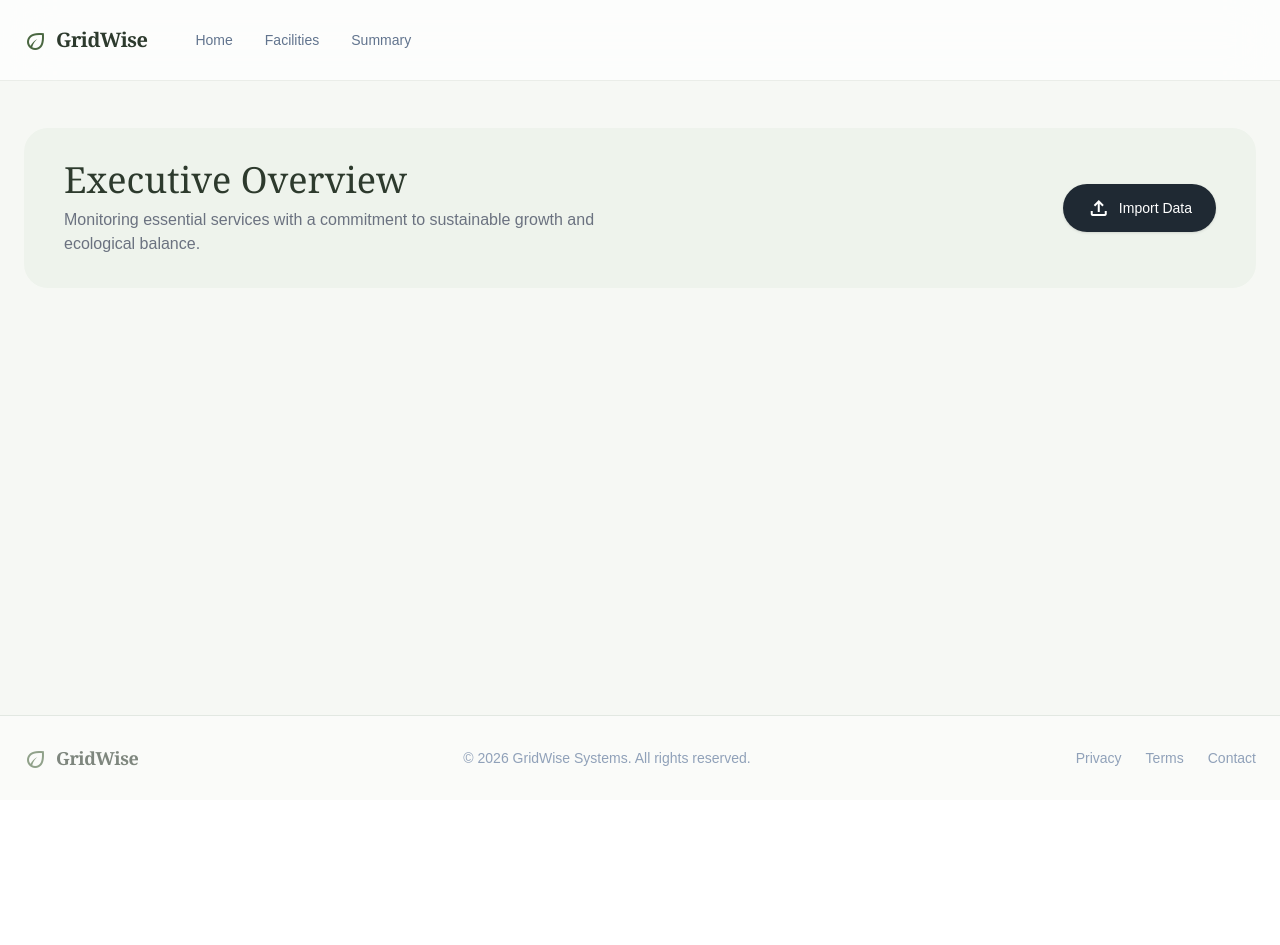
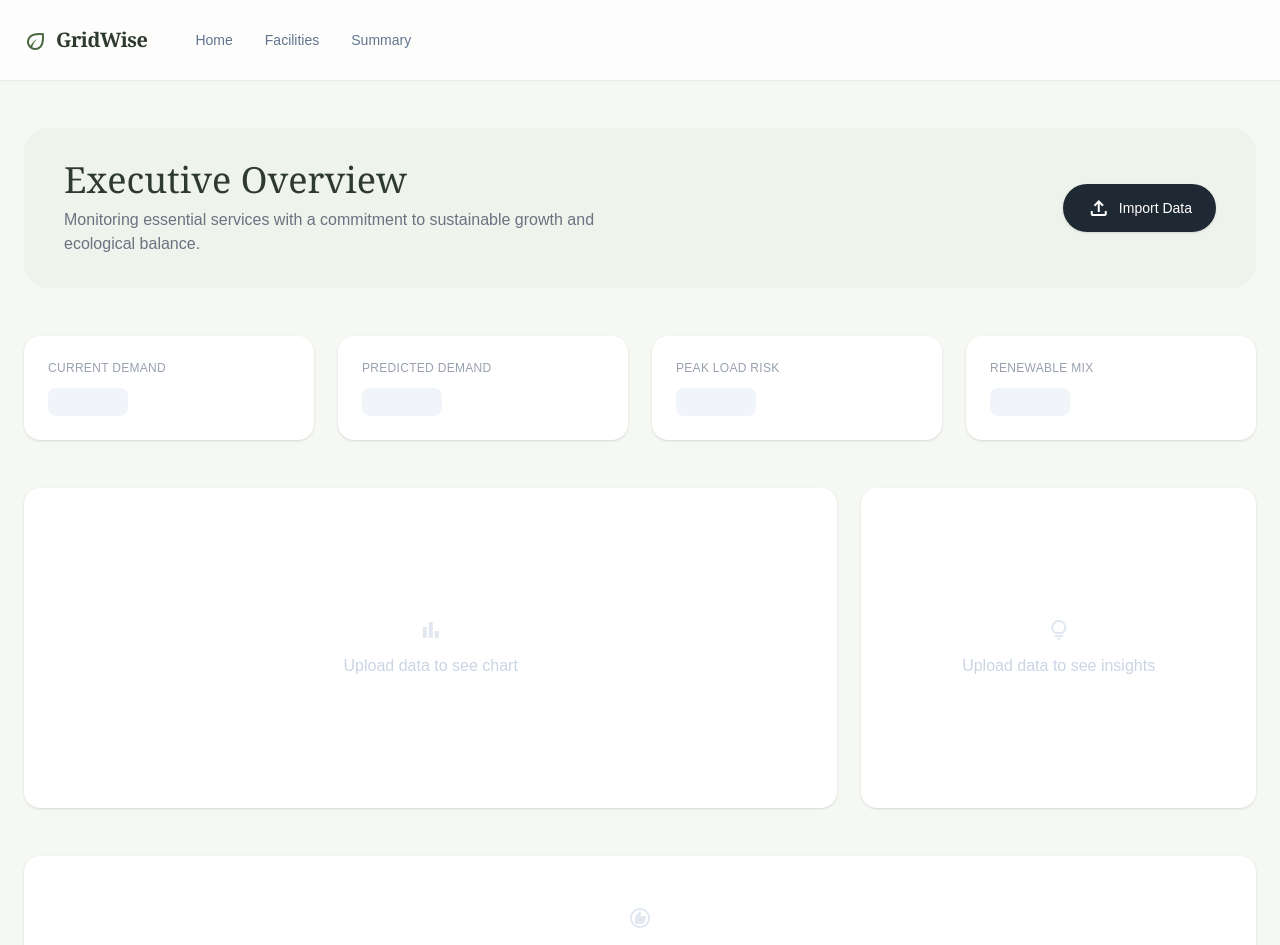
Before and after one commit to jaydeepk8/grid-wise, a Next.js app in the folder gridwise/: page /insights in a window 1280 px wide. Shown: the top 945 px of the page. Before the commit the page ends 800 px from the top, so only its background shows below. Built offline with nearby package versions, Linux system fonts and the light colour scheme.

Commit message:
fix: always render sections with proper empty states when no data

```diff
--- a/gridwise/src/app/facility/[id]/page.js
+++ b/gridwise/src/app/facility/[id]/page.js
@@ -110,38 +110,23 @@ export default function FacilityDetailPage() {
           </div>
         )}
 
-        {/* No data state - API down, nothing to show */}
-        {!loading && !activeData && !error && (
-          <div className="bg-white rounded-2xl p-12 shadow-sm flex flex-col items-center justify-center text-center mb-10">
-            <span className="material-symbols-outlined text-5xl text-slate-300 mb-4">upload_file</span>
-            <p className="text-slate-500 font-medium mb-1">Upload your CSV to see predictions</p>
-            <p className="text-slate-400 text-sm">Or wait for the backend to wake up (~30 seconds)</p>
-          </div>
-        )}
-
         {/* KPI */}
-        {(loading || activeData) && (
         <section className="mb-10">
           {loading ? <KPISkeleton /> : <KPI data={activeData} facilityId={id} />}
         </section>
-        )}
 
         {/* Chart + Insights */}
-        {(loading || activeData) && (
         <section className="grid grid-cols-1 lg:grid-cols-3 gap-6 mb-10">
           <div className="lg:col-span-2">
             {loading ? <ChartSkeleton /> : <EnergyChart data={activeData} facilityId={id} />}
           </div>
           {loading ? <InsightsSkeleton /> : <AIInsights data={activeData} facilityId={id} />}
         </section>
-        )}
 
         {/* Recommendations */}
-        {(loading || activeData) && (
         <section className="mb-10">
           {loading ? <RecommendationsSkeleton /> : <AIRecommendations data={activeData} facilityId={id} />}
         </section>
-        )}
 
         {/* Download Report */}
         {facility.hasData && activeData && (
--- a/gridwise/src/components/Dashboard/AIInsights.js
+++ b/gridwise/src/components/Dashboard/AIInsights.js
@@ -4,14 +4,12 @@ import { facilityConfig } from "@/lib/facilityConfig";
 export default function AIInsights({ data = null, facilityId = "hospital" }) {
   const config = facilityConfig[facilityId];
 
-  if (!config.hasData) return (
+  if (!config.hasData || !data?.insights) return (
     <div className="bg-white rounded-2xl p-6 shadow-sm h-full flex flex-col items-center justify-center text-center">
-      <span className="material-symbols-outlined text-4xl text-slate-300 mb-3">lightbulb</span>
-      <p className="text-slate-400 font-medium">No insights yet</p>
+      <span className="material-symbols-outlined text-4xl text-slate-200 mb-3">lightbulb</span>
+      <p className="text-slate-300 font-medium">Upload data to see insights</p>
     </div>
   );
-
-  if (!data?.insights) return null;
 
   return (
     <div className="bg-white rounded-2xl p-6 shadow-sm h-full">
--- a/gridwise/src/components/Dashboard/AIRecommendations.js
+++ b/gridwise/src/components/Dashboard/AIRecommendations.js
@@ -4,14 +4,12 @@ import { facilityConfig } from "@/lib/facilityConfig";
 export default function AIRecommendations({ data = null, facilityId = "hospital" }) {
   const config = facilityConfig[facilityId];
 
-  if (!config.hasData) return (
+  if (!config.hasData || !data?.recommendations) return (
     <div className="bg-white rounded-2xl p-6 shadow-sm flex flex-col items-center justify-center text-center min-h-[160px]">
-      <span className="material-symbols-outlined text-4xl text-slate-300 mb-3">recommend</span>
-      <p className="text-slate-400 font-medium">No recommendations yet</p>
+      <span className="material-symbols-outlined text-4xl text-slate-200 mb-3">recommend</span>
+      <p className="text-slate-300 font-medium">Upload data to see recommendations</p>
     </div>
   );
-
-  if (!data?.recommendations) return null;
 
   const priorityColor = (p) =>
     p === "High" ? "text-red-600 border-red-200" : p === "Medium" ? "text-yellow-600 border-yellow-200" : "text-green-600 border-green-200";
--- a/gridwise/src/components/Dashboard/EnergyChart.js
+++ b/gridwise/src/components/Dashboard/EnergyChart.js
@@ -5,14 +5,12 @@ import { facilityConfig } from "@/lib/facilityConfig";
 export default function EnergyChart({ data = null, facilityId = "hospital" }) {
   const config = facilityConfig[facilityId];
 
-  if (!config.hasData) return (
+  if (!config.hasData || !data?.chart) return (
     <div className="bg-white rounded-2xl p-8 shadow-sm flex flex-col items-center justify-center text-center h-[320px]">
-      <span className="material-symbols-outlined text-4xl text-slate-300 mb-3">bar_chart</span>
-      <p className="text-slate-400 font-medium">No chart data available yet</p>
+      <span className="material-symbols-outlined text-4xl text-slate-200 mb-3">bar_chart</span>
+      <p className="text-slate-300 font-medium">Upload data to see chart</p>
     </div>
   );
-
-  if (!data?.chart) return null;
 
   const { labels, actual, predicted } = data.chart;
   const chartData = labels.map((label, i) => ({ time: label, actual: actual[i], predicted: predicted[i] }));
--- a/gridwise/src/components/Dashboard/KPI.js
+++ b/gridwise/src/components/Dashboard/KPI.js
@@ -1,24 +1,21 @@
 "use client";
 import { facilityConfig } from "@/lib/facilityConfig";
 
-const NO_DATA_PLACEHOLDER = (name) => (
-  <div className="bg-white rounded-2xl p-8 shadow-sm col-span-4 flex flex-col items-center justify-center text-center min-h-[120px]">
-    <span className="material-symbols-outlined text-4xl text-slate-300 mb-3">hourglass_empty</span>
-    <p className="text-slate-400 font-medium">No data available yet</p>
-    <p className="text-slate-300 text-sm mt-1">Data for {name} will appear here once connected.</p>
-  </div>
-);
-
 export default function KPI({ data = null, facilityId = "hospital" }) {
   const config = facilityConfig[facilityId];
-  if (!config.hasData) return NO_DATA_PLACEHOLDER(config.name);
-  if (!data) return null;
+
+  if (!config.hasData) return (
+    <div className="bg-white rounded-2xl p-8 shadow-sm col-span-4 flex flex-col items-center justify-center text-center min-h-[120px]">
+      <span className="material-symbols-outlined text-4xl text-slate-300 mb-3">hourglass_empty</span>
+      <p className="text-slate-400 font-medium">No data available for {config.name}</p>
+    </div>
+  );
 
   const kpis = [
-    { title: "Current Demand",   value: `${data.current_demand_kwh} kW` },
-    { title: "Predicted Demand", value: `${data.predicted_next_hour_kwh} kW` },
-    { title: "Peak Load Risk",   value: data.peak_load_risk },
-    { title: "Renewable Mix",    value: `${data.renewable_mix_percent}%` },
+    { title: "Current Demand",   value: data ? `${data.current_demand_kwh} kW`         : null },
+    { title: "Predicted Demand", value: data ? `${data.predicted_next_hour_kwh} kW`    : null },
+    { title: "Peak Load Risk",   value: data ? data.peak_load_risk                      : null },
+    { title: "Renewable Mix",    value: data ? `${data.renewable_mix_percent}%`         : null },
   ];
 
   return (
@@ -26,7 +23,10 @@ export default function KPI({ data = null, facilityId = "hospital" }) {
       {kpis.map((kpi, i) => (
         <div key={i} className="bg-white rounded-2xl p-6 shadow-sm">
           <p className="text-xs uppercase tracking-wide text-gray-400">{kpi.title}</p>
-          <h2 className="text-2xl font-semibold mt-2 text-gray-900">{kpi.value}</h2>
+          {kpi.value
+            ? <h2 className="text-2xl font-semibold mt-2 text-gray-900">{kpi.value}</h2>
+            : <div className="mt-3 h-7 w-20 bg-slate-100 rounded-lg" />
+          }
         </div>
       ))}
     </div>
```
Lines whose indentation alone changed are shown as unchanged.
